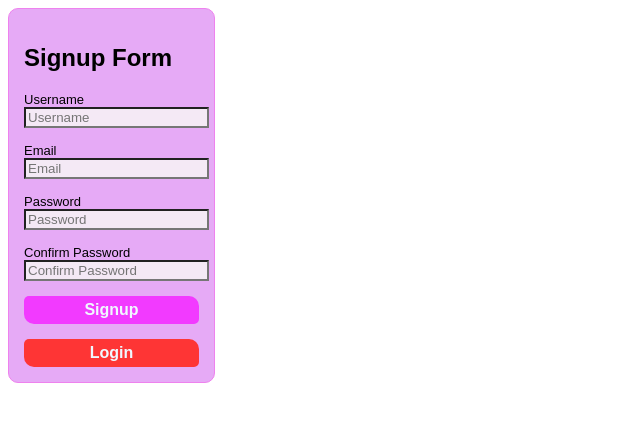
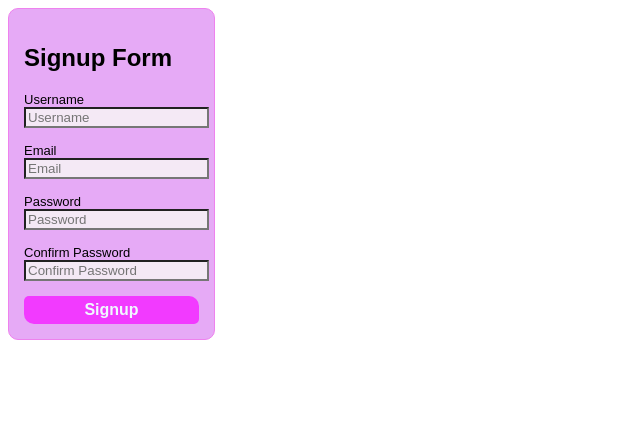
Before and after one commit to Roshana-R/Forms, a plain HTML site: page index.html in a window 1280 px wide. Shown: the whole page, without its empty margins (0-640 px from the left). Drawn offline with Linux system fonts and the light colour scheme.

Commit message:
index.html

```diff
--- a/index.html
+++ b/index.html
@@ -18,7 +18,6 @@
         <label for="Password">Confirm Password</label>
         <input type="password" placeholder="Confirm Password" required>
         <button>Signup</button>
-        <button class="newButton">Login</button>
     </form>
 </article>
 
```
